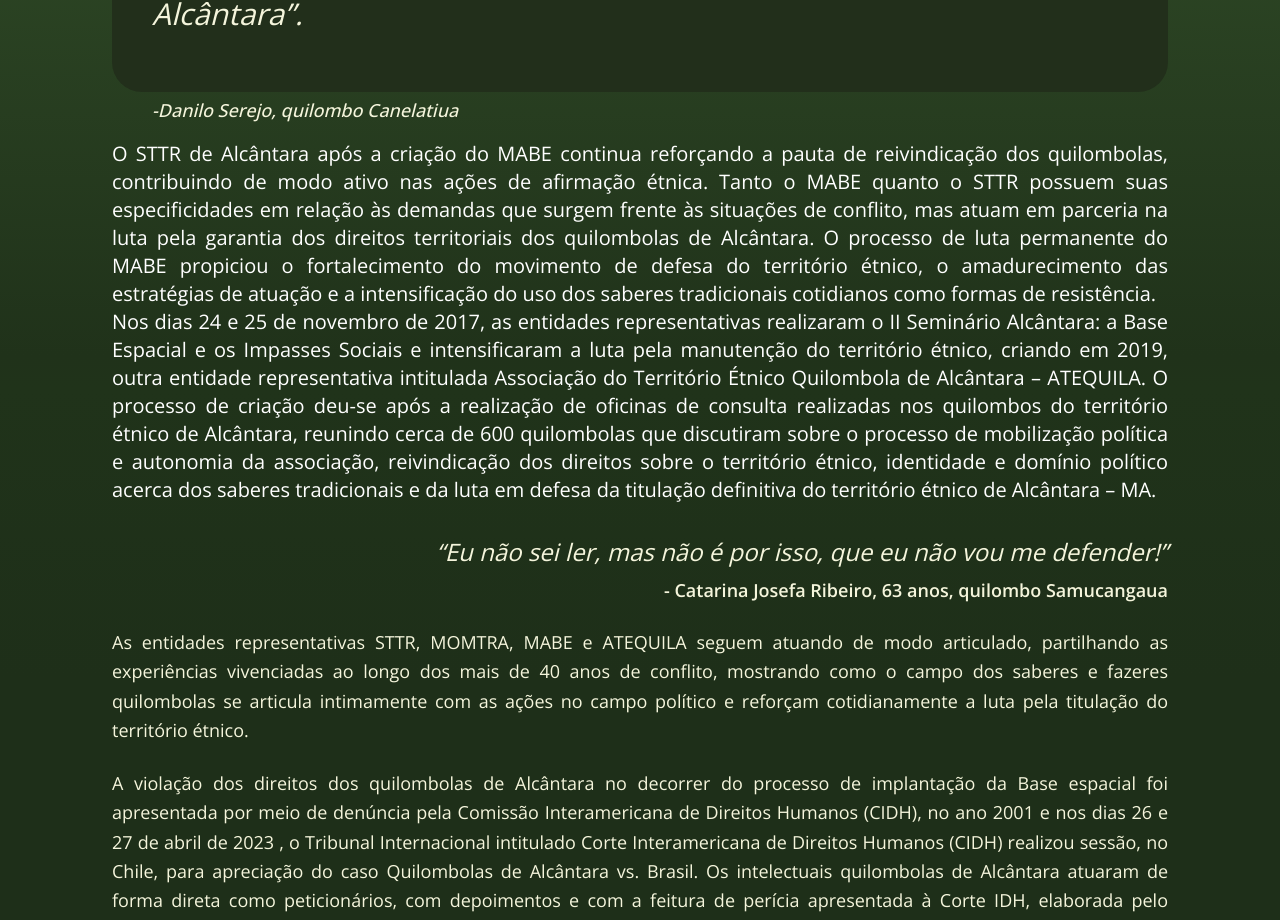
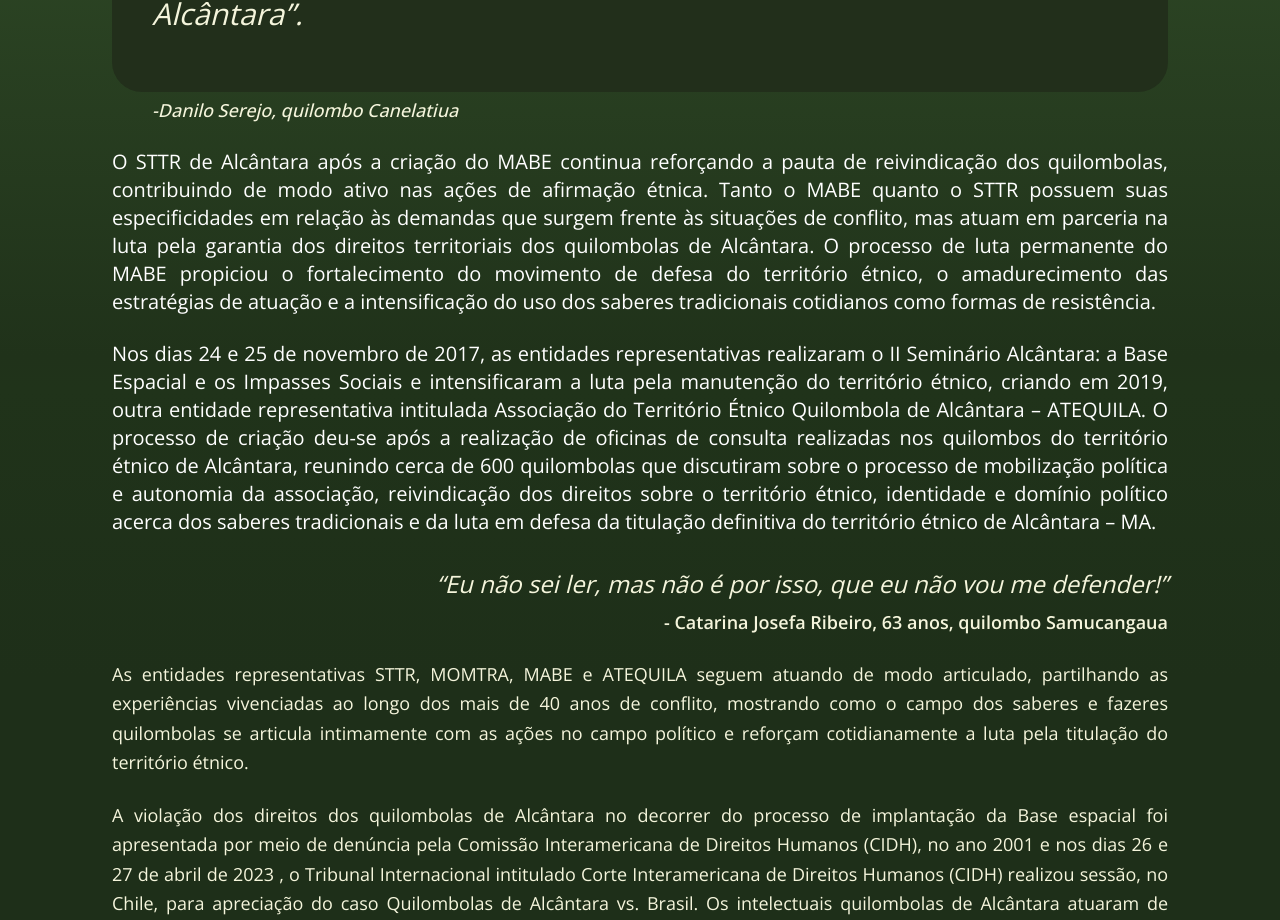
Before and after one commit to gabrielsouzam/comunidades-quilombolas-alcantara, a React (Vite) app: page /entidades-representativas in a window 1280 px wide. Shown: the part 1972-2892 px from the top of the page. Built offline with nearby package versions, Linux system fonts and the light colour scheme.

Commit message:
Updating Screens

```diff
--- a/src/pages/app/representative-entities/representative-entities.tsx
+++ b/src/pages/app/representative-entities/representative-entities.tsx
@@ -126,7 +126,7 @@
               -Danilo Serejo, quilombo Canelatiua
             </span>
           </div>
-          <div className="col-span-5 mt-12"
+          <div className="col-span-5 mt-14"
             style={{
               color: "#F5F5DC",
               borderRadius: "30px",
@@ -140,7 +140,7 @@
               fortalecimento do  movimento de defesa do território étnico, o amadurecimento das
               estratégias de atuação e a intensificação do uso dos saberes tradicionais cotidianos como formas  de resistência.
             </p>
-            <p className="text-white text-xl text-justify ">
+            <p className="text-white text-xl text-justify mt-6">
               Nos dias 24 e 25 de novembro de 2017, as entidades representativas realizaram o II Seminário  Alcântara: a Base
               Espacial e os Impasses Sociais e intensificaram a luta pela manutenção do  território étnico, criando em 2019,
               outra entidade representativa intitulada Associação do  Território Étnico Quilombola de Alcântara – ATEQUILA.
```
